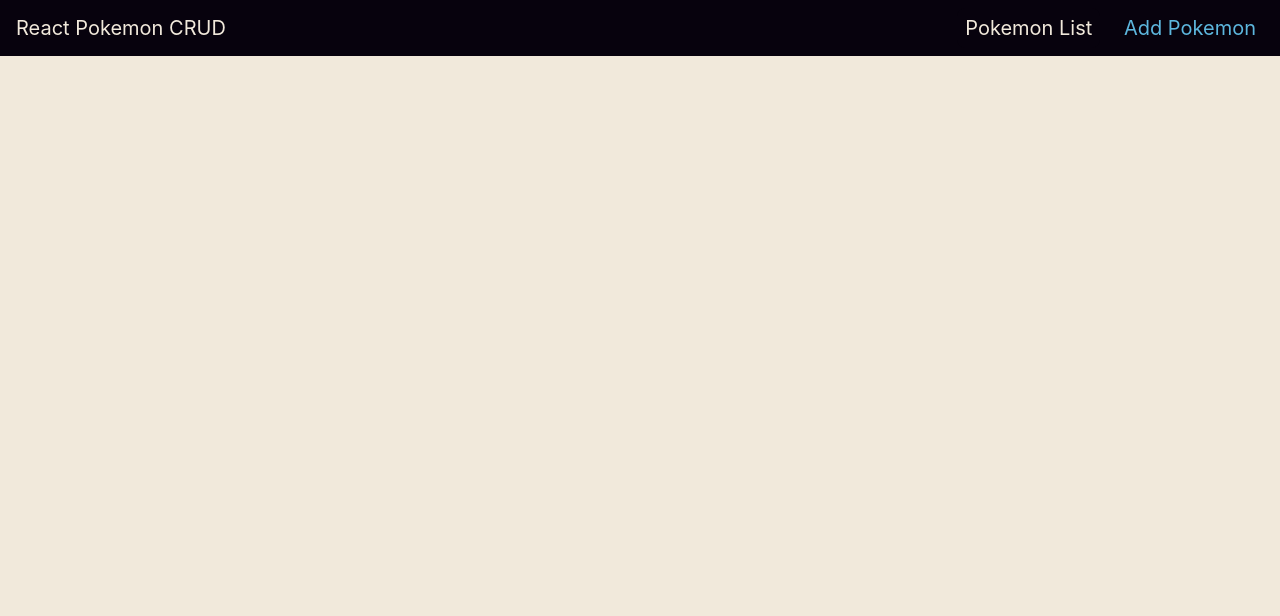
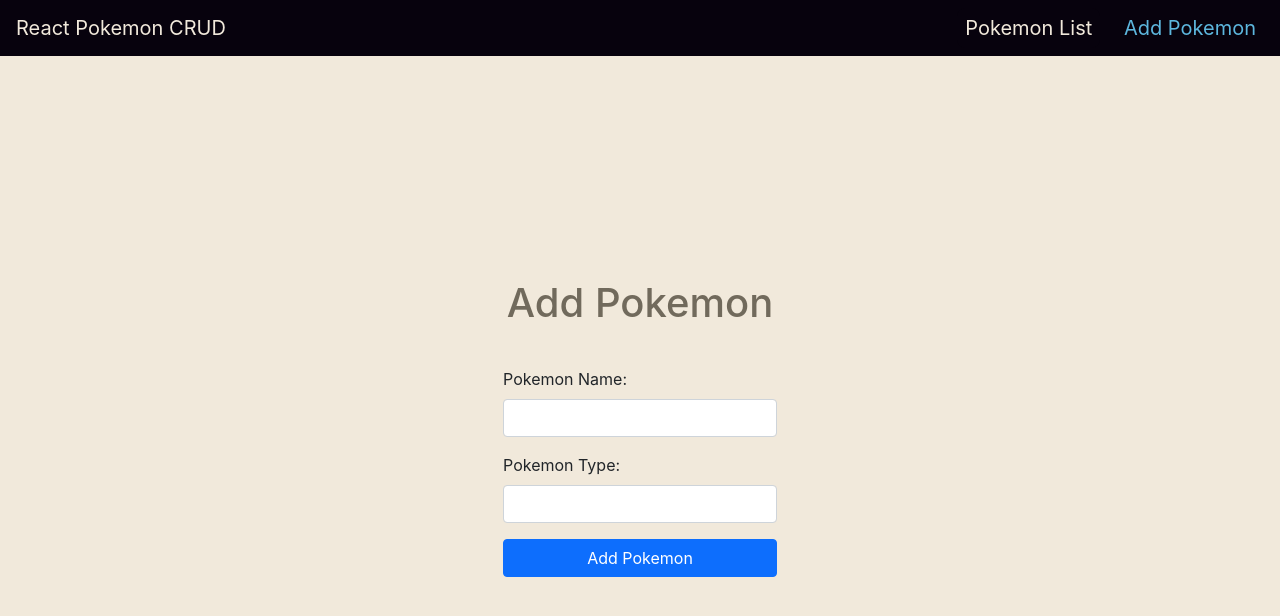
Before and after one commit to PPT87/pokemon-frontend-practice, a React (Create React App) app: page / in a window 1280 px wide. Shown: the top 616 px of the page. Built offline with nearby package versions, Linux system fonts and the light colour scheme.

Commit message:
setup addPokemon component on frontend

```diff
--- a/src/App.jsx
+++ b/src/App.jsx
@@ -1,5 +1,6 @@
 import { useState } from 'react';
 import {Route, Routes, NavLink} from 'react-router-dom'
+import AddPokemon from './pages/AddPokemon/AddPokemon';
 
 import './App.css';
 
@@ -16,7 +17,7 @@ function App() {
         </nav>
       </header>
       <main>
-
+        <AddPokemon />
       </main>
     </div>
   );
--- a/src/pages/AddPokemon/AddPokemon.jsx
+++ b/src/pages/AddPokemon/AddPokemon.jsx
@@ -1,8 +1,48 @@
-import React from 'react'
+import React, { useState } from 'react'
 
-const AddPokemon = () => {
+const AddPokemon = (props) => {
+
   return (
-    <div>AddPokemon</div>
+    <>
+      <h1>Add Pokemon</h1>
+      <form>
+
+        <div className='form-group mb-3'>
+          <label htmlFor='name-input' className='form-label'>
+            Pokemon Name:
+          </label>
+          <input
+            type="text"
+            className="form-control"
+            id='name-input'
+            name='name'
+            required
+          />
+        </div>
+
+        <div className='form-group mb-3'>
+          <label htmlFor='type-input' className='form-label'>
+            Pokemon Type:
+          </label>
+          <input
+            type="text"
+            className="form-control"
+            id='type-input'
+            name='type'
+            required
+          />
+        </div>
+        <div className='d-grid'>
+          <button
+            type='submit'
+            className='btn btn-primary btn-fluid'
+          >
+            Add Pokemon
+          </button>
+        </div>
+
+      </form>
+    </>
   )
 }
 
```
